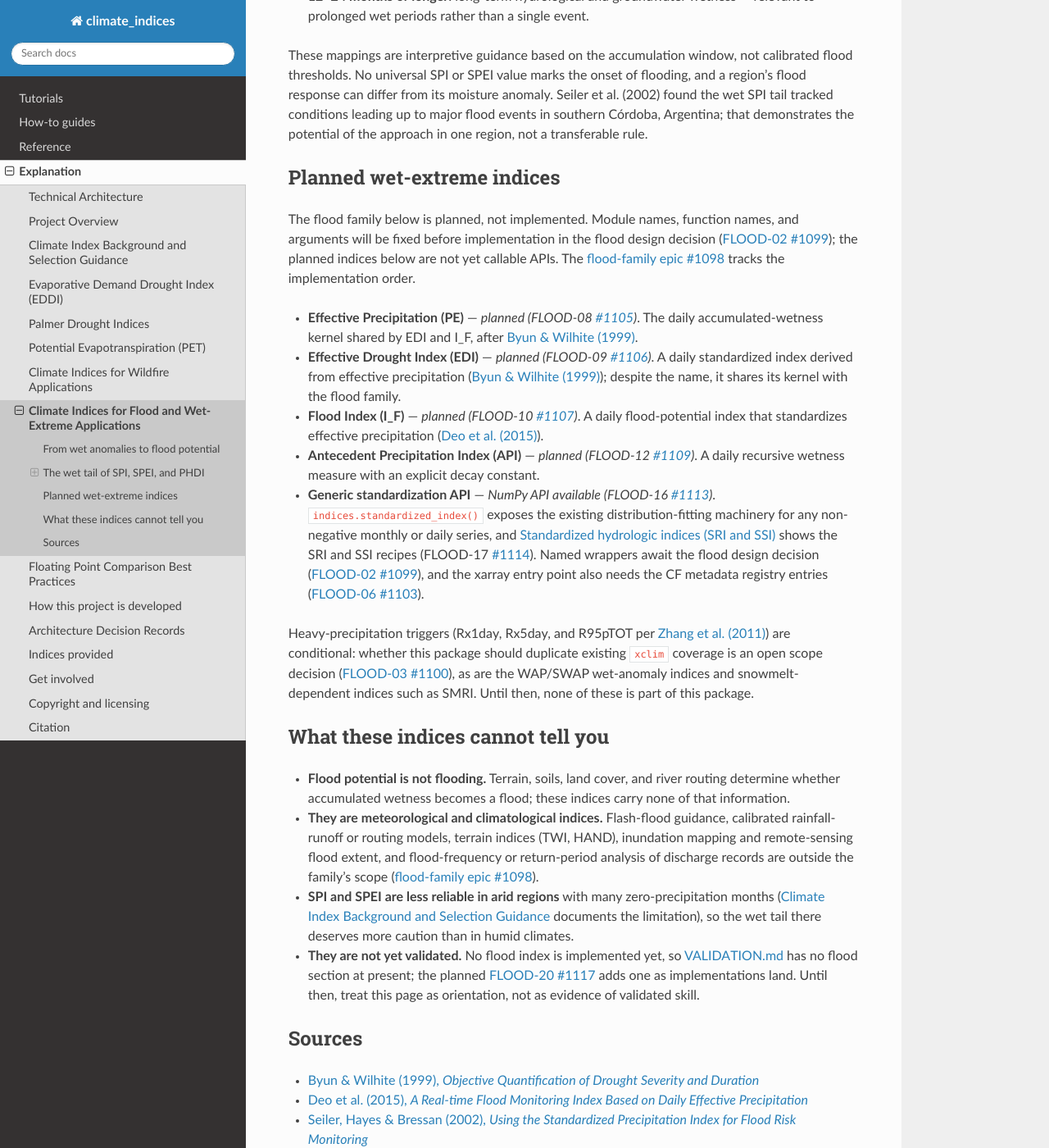
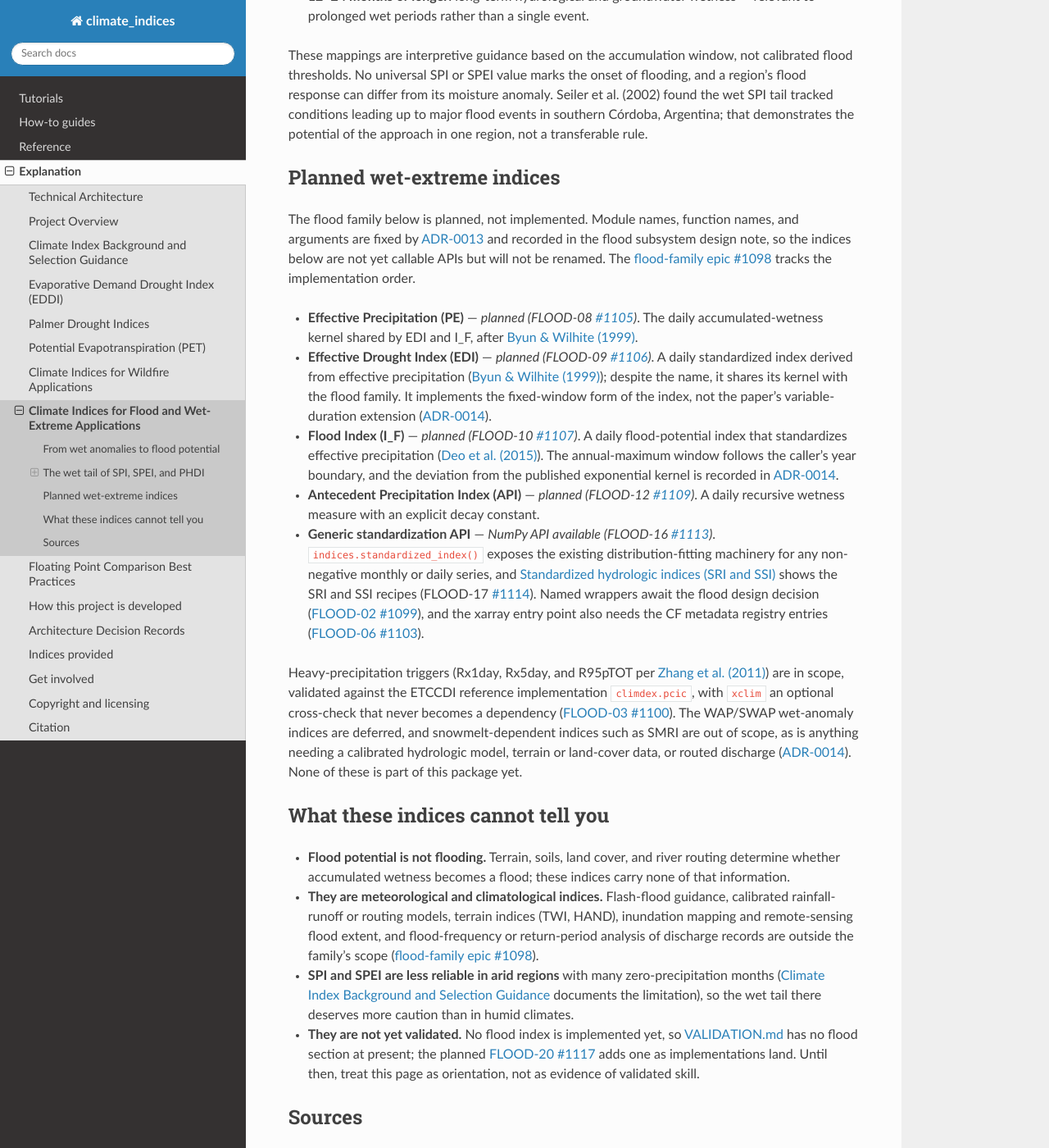
Before and after one commit to monocongo/climate_indices, a Sphinx documentation site: the page built from docs/flood_applications.md, in a window 1280 px wide and 1400 px high, scrolled down 1609 px. Shown: the whole window at 82% size. Built offline with Sphinx 7.4.7 and the Read the Docs theme 3.1.0, drawn with Linux system fonts in a browser that asks for light colours.

Commit message:
docs(flood): record the flood family API, naming, and conventions
ADR-0013 fixes the flood package boundary, the four public names, and the
routes: namespaced under `climate_indices.flood`, with `edi` as the single
exception reaching the package root alongside SPI, SPEI, and EDDI, and
landing with its xarray adapter rather than NumPy-only.

ADR-0014 records the scientific conventions the implementation tickets
consume: the fixed-window EDI as a documented deviation from the
variable-duration extension, I_F's divergence from the published
exponential kernel, the caller-supplied year boundary for I_F annual
maxima, the ADR-0004 calendar contract, and the family's scope boundary.

The signatures, argument names, and units live in
docs/design/flood-subsystem.md, following the fire subsystem arrangement
that keeps unimplemented plans in the repository rather than on the site.
docs/flood_applications.md stops describing the names as undecided and the
precipitation-extreme scope as open.

Refs #1099

```diff
--- a/docs/flood_applications.md
+++ b/docs/flood_applications.md
@@ -83,9 +83,10 @@ potential of the approach in one region, not a transferable rule.
 ## Planned wet-extreme indices
 
 The flood family below is planned, not implemented. Module names, function
-names, and arguments will be fixed before implementation in the flood design
-decision ([FLOOD-02 #1099][flood-1099]); the planned indices below are not
-yet callable APIs. The [flood-family epic #1098][flood-epic] tracks the
+names, and arguments are fixed by
+[ADR-0013](adr/0013-flood-module-api-and-naming.md) and recorded in the flood
+subsystem design note, so the indices below are not yet callable APIs but will
+not be renamed. The [flood-family epic #1098][flood-epic] tracks the
 implementation order.
 
 - **Effective Precipitation (PE)** — *planned (FLOOD-08 [#1105][flood-1105])*.
@@ -94,10 +95,15 @@ implementation order.
 - **Effective Drought Index (EDI)** — *planned (FLOOD-09 [#1106][flood-1106])*.
   A daily standardized index derived from effective precipitation
   ([Byun & Wilhite (1999)][byun-1999]); despite the name, it shares its
-  kernel with the flood family.
+  kernel with the flood family. It implements the fixed-window form of the
+  index, not the paper's variable-duration extension
+  ([ADR-0014](adr/0014-flood-family-scientific-conventions.md)).
 - **Flood Index (I_F)** — *planned (FLOOD-10 [#1107][flood-1107])*. A daily
   flood-potential index that standardizes effective precipitation
-  ([Deo et al. (2015)][deo-2015]).
+  ([Deo et al. (2015)][deo-2015]). The annual-maximum window follows the
+  caller's year boundary, and the deviation from the published exponential
+  kernel is recorded in
+  [ADR-0014](adr/0014-flood-family-scientific-conventions.md).
 - **Antecedent Precipitation Index (API)** — *planned (FLOOD-12
   [#1109][flood-1109])*. A daily recursive wetness measure with an explicit
   decay constant.
@@ -110,11 +116,14 @@ implementation order.
   the CF metadata registry entries ([FLOOD-06 #1103][flood-1103]).
 
 Heavy-precipitation triggers (Rx1day, Rx5day, and R95pTOT per
-[Zhang et al. (2011)][zhang-2011]) are conditional: whether this package
-should duplicate existing `xclim` coverage is an open scope decision
-([FLOOD-03 #1100][flood-1100]), as are the WAP/SWAP wet-anomaly indices and
-snowmelt-dependent indices such as SMRI. Until then, none of these is part of
-this package.
+[Zhang et al. (2011)][zhang-2011]) are in scope, validated against the ETCCDI
+reference implementation `climdex.pcic`, with `xclim` an optional cross-check
+that never becomes a dependency ([FLOOD-03 #1100][flood-1100]). The WAP/SWAP
+wet-anomaly indices are deferred, and snowmelt-dependent indices such as SMRI
+are out of scope, as is anything needing a calibrated hydrologic model,
+terrain or land-cover data, or routed discharge
+([ADR-0014](adr/0014-flood-family-scientific-conventions.md)). None of these
+is part of this package yet.
 
 ## What these indices cannot tell you
 
```
Also changed, not shown: docs/adr/0013-flood-module-api-and-naming.md (added, +78 -0 lines), docs/adr/0014-flood-family-scientific-conventions.md (added, +108 -0 lines), docs/adr/index.md (+2 -0 lines), docs/design/flood-subsystem.md (added, +102 -0 lines).
